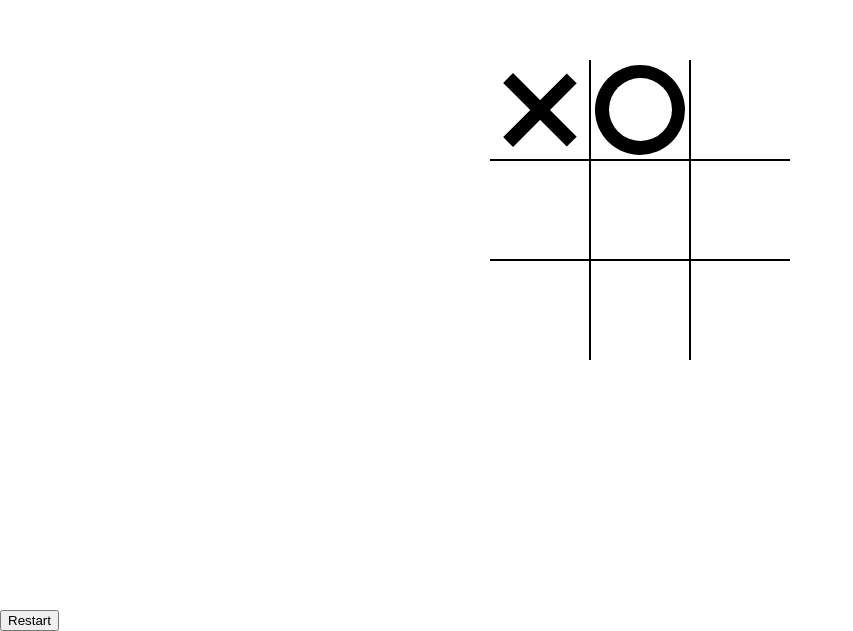
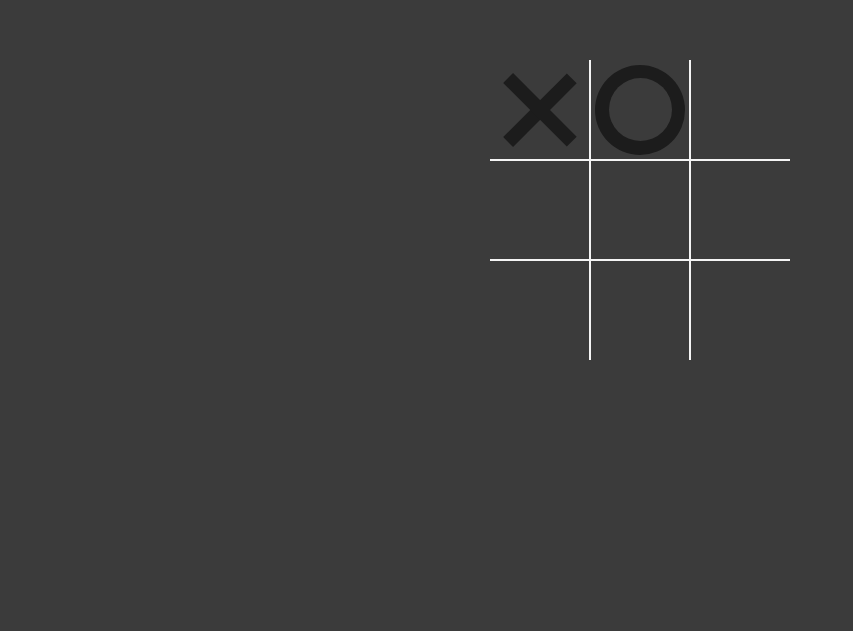
Before and after one commit to mikandrew53/Tic-Tac-Toe, an Angular app: page / in a window 1280 px wide. Shown: the part 190-821 px from the top of the page, without its empty margins (0-853 px from the left). After the commit the page ends 800 px from the top, so only its background shows below. Built offline with nearby package versions, Linux system fonts and the light colour scheme.

Commit message:
Style Change

```diff
--- a/src/styles.scss
+++ b/src/styles.scss
@@ -1,13 +1,16 @@
 *, *::after, *::before {
     box-sizing: border-box;
+    color: #fff;
 }
 
 body {
     margin: 0;
+    background-color: rgb(59, 59, 59);
 }
 
 $cell-size: 100px;
 $mark-size: calc($cell-size * 0.9);
+
 
 .board {
     width: 100vw;
@@ -23,9 +26,8 @@ $mark-size: calc($cell-size * 0.9);
 .cell {
     width: $cell-size;
     height: $cell-size;
-    background-color: #fff;
     border: 1px;
-    border: 1px solid #000;
+    border: 1px solid #f4f4f4;
     display: flex;
     justify-content: center;
     align-items: center;
@@ -60,35 +62,86 @@ $mark-size: calc($cell-size * 0.9);
 
 .cell.x::before,
 .cell.x::after,
+.cell.circle::before,
+.cell.circle::after {
+    background-color: darken($color: rgb(59, 59, 59), $amount: 12);
+}
+
+
+.board.x .cell:not(.x):not(.circle):hover:before,
+.board.x .cell:not(.x):not(.circle):hover::after ,
+.board.circle .cell:not(.x):not(.circle):hover:before,
+.board.circle .cell:not(.x):not(.circle):hover::after {
+    background-color: darken($color: rgb(59, 59, 59), $amount: 5);
+}
+
+.cell.x::before,
+.cell.x::after,
 .board.x .cell:not(.x):not(.circle):hover:before,
 .board.x .cell:not(.x):not(.circle):hover::after {
-    background-color: #000;
     content: '';
     width: calc($mark-size * 0.15);
     height: $mark-size;
     position: absolute;
+    transition: transform ease-in-out 250ms;
 }
 .cell.x::before,
 .board.x .cell:not(.x):not(.circle):hover:before {
     transform: rotate(45deg);
 }
+
 .cell.x::after,
-.board.x .cell:not(.x):not(.circle):hover:before {
+.board.x .cell:not(.x):not(.circle):hover:after {
     transform: rotate(-45deg);
 }
 
 .cell.circle::before,
-.cell.circle::after {
+.cell.circle::after,
+.board.circle .cell:not(.x):not(.circle):hover:before,
+.board.circle .cell:not(.x):not(.circle):hover::after {
     content: '';
-    background-color: #000;
     width: $mark-size;
     height: $mark-size;
     border-radius: 50%;
     position: absolute;
 }
 
-.cell.circle::after {
+.cell.circle::after,
+.board.circle .cell:not(.x):not(.circle):hover::after {
     width: calc($mark-size * 0.7);
     height: calc($mark-size * 0.7);
+    background-color: rgb(59, 59, 59);
+}
+
+
+.winning-message {
+    display: none;
+    position: fixed;
+    top: 0;
+    left: 0;
+    right: 0;
+    bottom: 0;
+    background-color: rgba($color: #000000, $alpha: 0.9);
+    justify-content: center;
+    align-items: center;
+    flex-direction: column;
+    font-size: 5rem;
+}
+
+.btn {
+    font-size: 3rem;
     background-color: #fff;
+    color: #000000;
+    border: none;
+    padding: .25rem .5rem;
+    cursor: pointer;
+    transition: background-color ease-in-out 250ms;
+
+    &:hover {
+        background-color: darken($color: #fff, $amount: 30);
+    }
 }
+
+.winning-message.show {
+    display: flex;
+}
```
